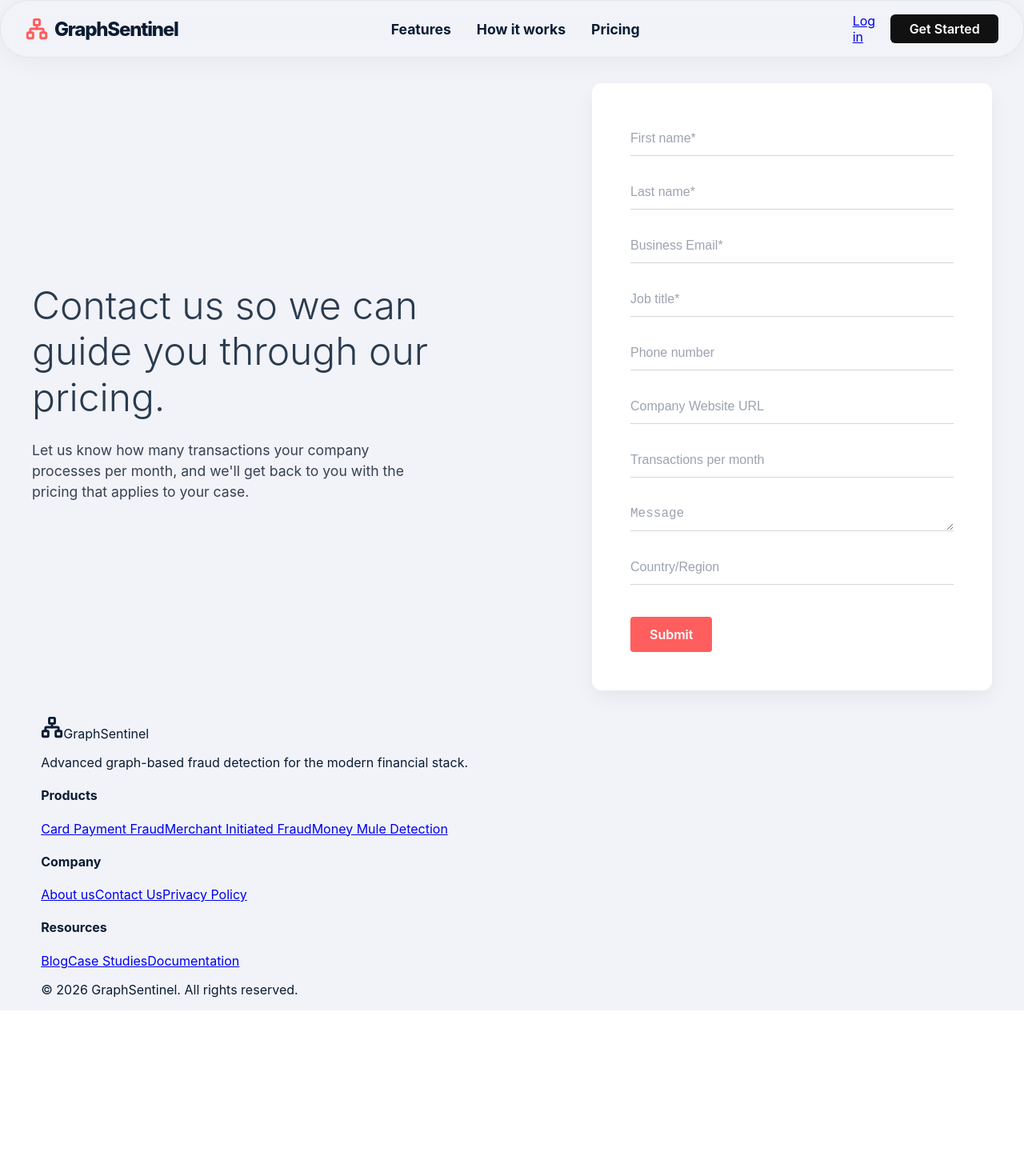
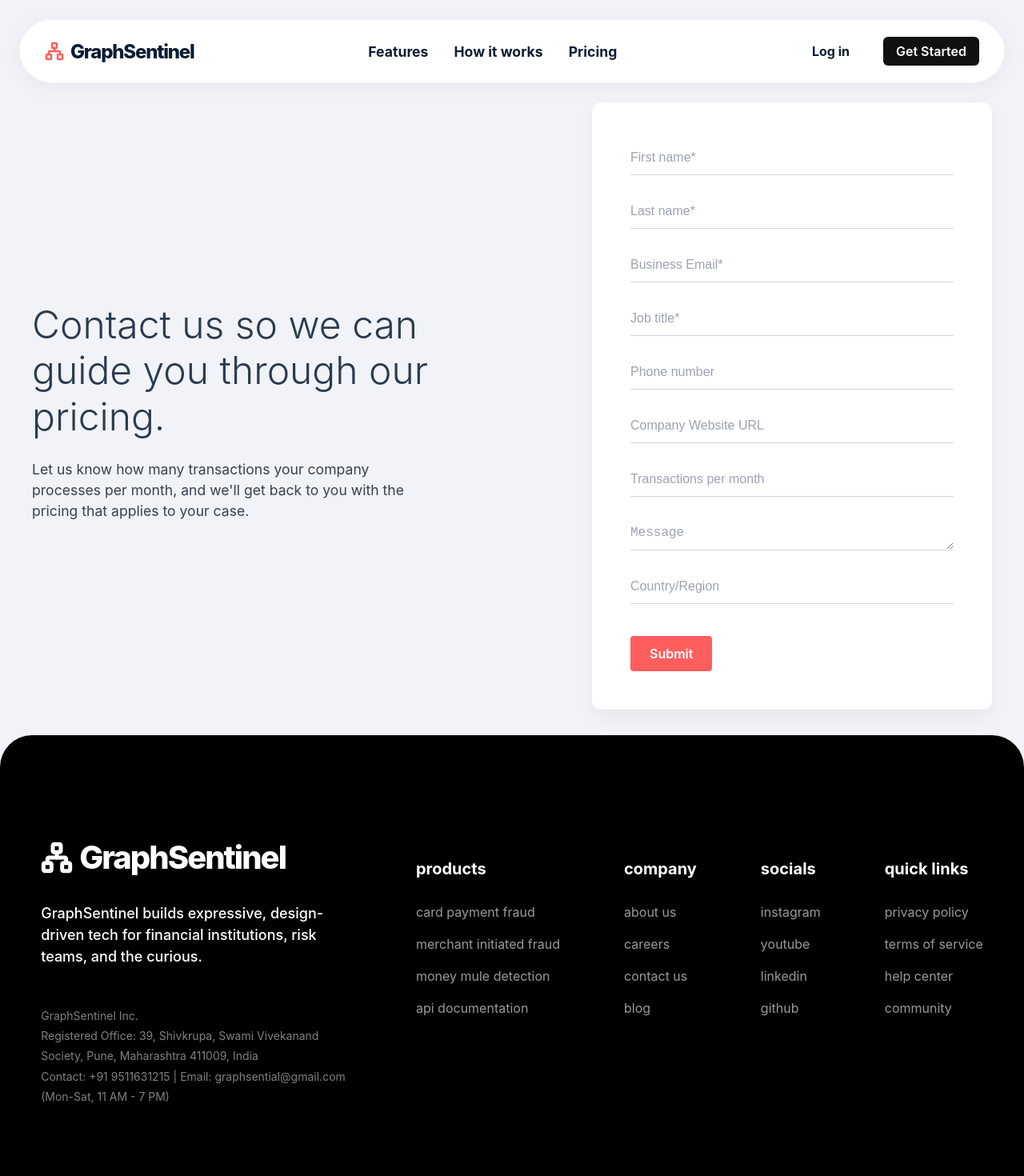
Before and after one commit to rahulkate173/Webapp-graphSentinel, a React (Vite) app in the folder frontend/: page /pricing in a window 1280 px wide. Shown: the top 1470 px of the page at 80% size. Before the commit the page ends 1263 px from the top, so only its background shows below. Built offline with nearby package versions, Linux system fonts and the light colour scheme; no server answers.

Commit message:
fixed styling issue

```diff
--- a/frontend/src/features/pricing/pages/Pricing.jsx
+++ b/frontend/src/features/pricing/pages/Pricing.jsx
@@ -60,24 +60,26 @@
 
   return (
     <div className="landing-page" style={{ backgroundColor: '#f1f3f8', backgroundImage: 'none', minHeight: '100vh', display: 'flex', flexDirection: 'column' }}>
-      {/* Navbar specific to Landing Page */}
-      <header className="landing-nav" style={{ position: 'relative', backgroundColor: 'transparent', width: '100%' }}>
+      {/* Navbar */}
+      <div className="navbar-wrapper">
+        <header className="landing-nav">
           <div className="landing-nav__logo" onClick={() => navigate('/')}>
-          <Network size={28} strokeWidth={2.5} className="landing-nav__logo-icon" />
+            <Network size={24} strokeWidth={2.5} className="landing-nav__logo-icon" />
             <span>GraphSentinel</span>
           </div>
           <nav className="landing-nav__links">
-          <a href="/#features" onClick={() => navigate('/')}>Features</a>
-          <a href="/#how-it-works" onClick={() => navigate('/')}>How it works</a>
-          <a href="/pricing" onClick={(e) => { e.preventDefault(); navigate('/pricing'); }}>Pricing</a>
+            <a href="/#features" data-hover="Features" onClick={() => navigate('/')}><span>Features</span></a>
+            <a href="/#how-it-works" data-hover="How it works" onClick={() => navigate('/')}><span>How it works</span></a>
+            <a href="/pricing" data-hover="Pricing" onClick={(e) => { e.preventDefault(); navigate('/pricing'); }}><span>Pricing</span></a>
           </nav>
           <div className="landing-nav__actions">
-          <a href="#" onClick={(e) => { e.preventDefault(); navigate('/login'); }}>Log in</a>
+            <button className="btn btn-login" onClick={(e) => { e.preventDefault(); navigate('/login'); }}>Log in</button>
             <button className="btn btn-primary" onClick={() => navigate('/register')}>
               Get Started
             </button>
           </div>
         </header>
+      </div>
 
       <div className="pricing-container" style={{ flex: 1 }}>
         <div className="pricing-content">
@@ -191,37 +193,68 @@
         </div>
       </div>
 
-      {/* Footer */}
-      <footer className="footer" style={{ marginTop: 'auto' }}>
-        <div className="container footer-grid">
-          <div className="footer-col">
-            <div className="footer-brand">
-              <Network size={28} strokeWidth={2.5} />
+      {/* Footer (Armor.shop dark style) */}
+      <footer className="footer armor-footer" style={{ marginTop: 'auto' }}>
+        <div className="container armor-footer-container">
+
+          <div className="armor-footer-brand-section">
+            <div className="armor-footer-logo">
+              <Network size={40} strokeWidth={3} className="text-white" />
               <span>GraphSentinel</span>
             </div>
-            <p className="footer-desc">Advanced graph-based fraud detection for the modern financial stack.</p>
-          </div>
-          <div className="footer-col">
-            <h4>Products</h4>
-            <a href="#">Card Payment Fraud</a>
-            <a href="#">Merchant Initiated Fraud</a>
-            <a href="#">Money Mule Detection</a>
-          </div>
-          <div className="footer-col">
-            <h4>Company</h4>
-            <a href="#">About us</a>
-            <a href="#">Contact Us</a>
-            <a href="#">Privacy Policy</a>
-          </div>
-          <div className="footer-col">
-            <h4>Resources</h4>
-            <a href="#">Blog</a>
-            <a href="#">Case Studies</a>
-            <a href="#">Documentation</a>
+            <p className="armor-footer-mission">
+              GraphSentinel builds expressive, design-driven tech for financial institutions, risk teams, and the curious.
+            </p>
+            <div className="armor-footer-company-info">
+              GraphSentinel Inc.<br/>
+              Registered Office: 39, Shivkrupa, Swami Vivekanand Society, Pune, Maharashtra 411009, India<br/>
+              Contact: +91 9511631215 | Email: graphsential@gmail.com<br/>
+              (Mon-Sat, 11 AM - 7 PM)
             </div>
           </div>
-        <div className="container footer-bottom">
-          <p>&copy; {new Date().getFullYear()} GraphSentinel. All rights reserved.</p>
+
+          <div className="armor-footer-links-section">
+            <div className="armor-footer-col">
+              <h4>products</h4>
+              <a href="#">card payment fraud</a>
+              <a href="#">merchant initiated fraud</a>
+              <a href="#">money mule detection</a>
+              <a href="#">api documentation</a>
+            </div>
+
+            <div className="armor-footer-col">
+              <h4>company</h4>
+              <a href="#">about us</a>
+              <a href="#">careers</a>
+              <a href="#">contact us</a>
+              <a href="#">blog</a>
+            </div>
+
+            <div className="armor-footer-col">
+              <h4>socials</h4>
+              <a href="#">instagram</a>
+              <a href="#">youtube</a>
+              <a href="#">linkedin</a>
+              <a href="#">github</a>
+            </div>
+
+            <div className="armor-footer-col">
+              <h4>quick links</h4>
+              <a href="#">privacy policy</a>
+              <a href="#">terms of service</a>
+              <a href="#">help center</a>
+              <a href="#">community</a>
+            </div>
+          </div>
+
+        </div>
+
+        <div className="container armor-footer-bottom">
+          <p>&copy; {new Date().getFullYear()} Managed by GraphSentinel Inc. All rights reserved.</p>
+          <div className="armor-footer-bottom-links">
+            <a href="#">Privacy Policy</a>
+            <a href="#">Terms of Use</a>
+          </div>
         </div>
       </footer>
     </div>
--- a/frontend/src/features/pricing/styles/Pricing.css
+++ b/frontend/src/features/pricing/styles/Pricing.css
@@ -4,7 +4,7 @@
   justify-content: center;
   align-items: center;
   background-color: #f1f3f8; /* Light grayish blue background based on screenshot */
-  padding: 2rem;
+  padding: 8rem 2rem 2rem 2rem; /* Added top padding for fixed nav */
   font-family: inherit;
 }
 
```
Lines whose indentation alone changed are shown as unchanged.
